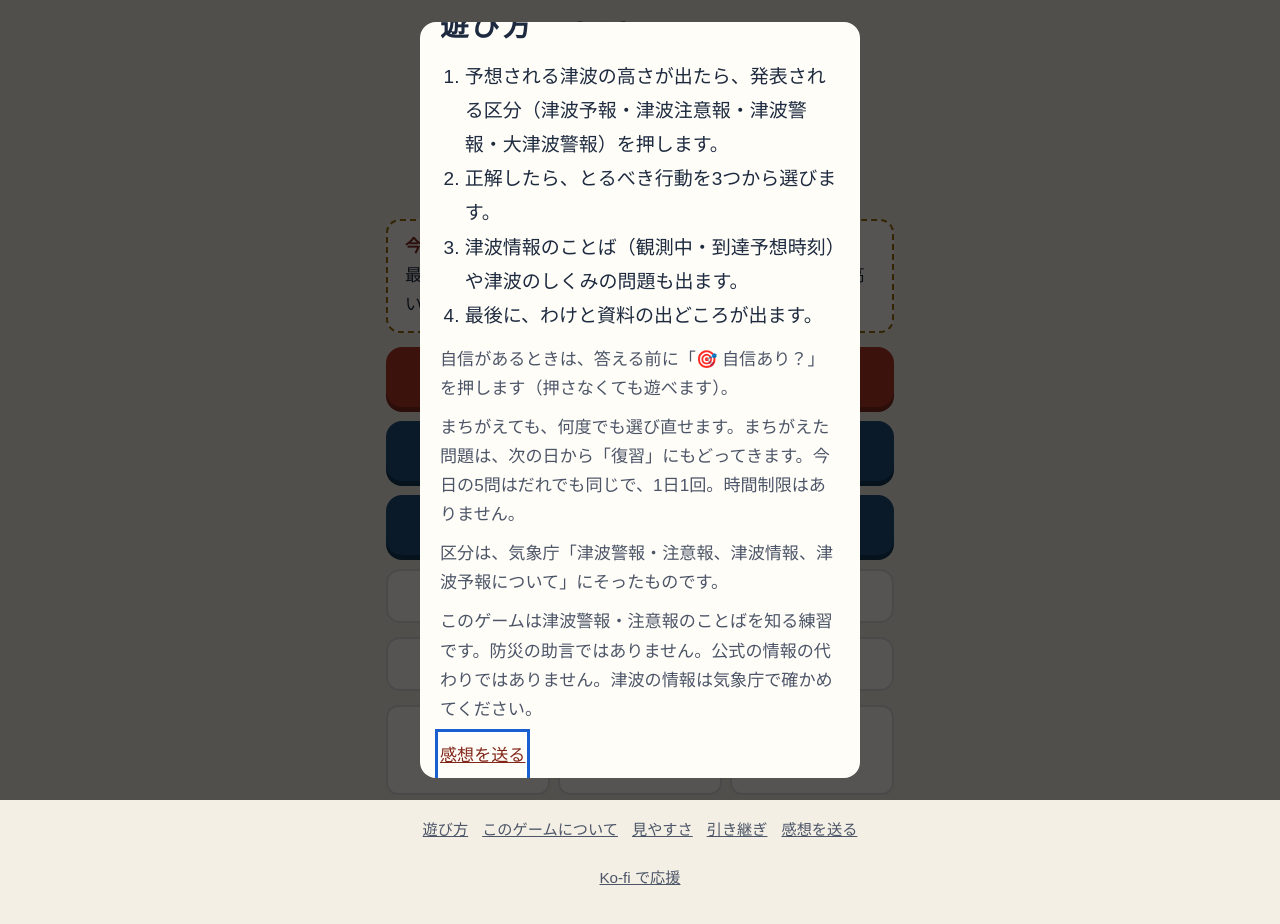
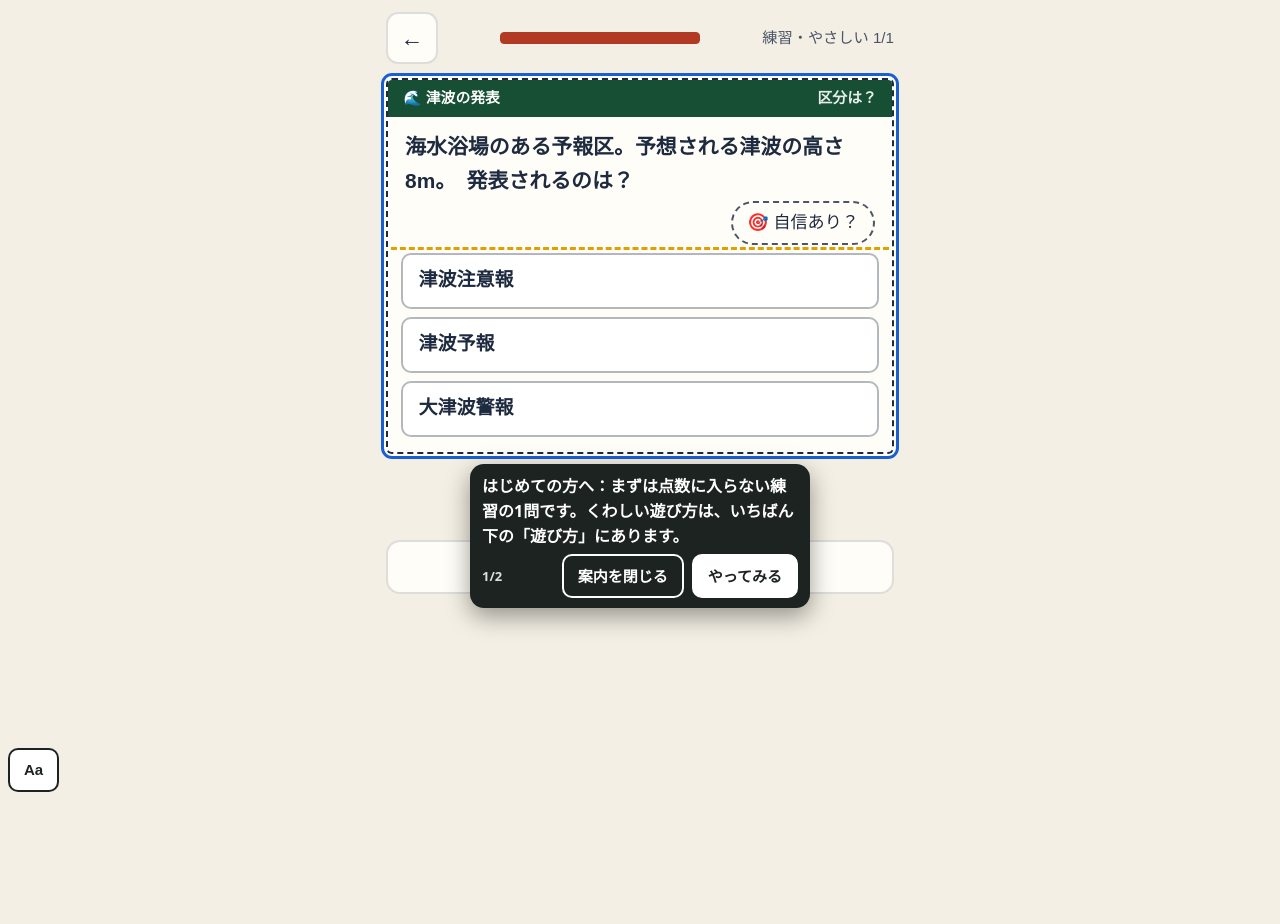
Before and after one commit to satou-aaaaa/tsunami-yomi, a plain HTML site: page index.html in a window 1280 px wide. After the commit the page ends 800 px from the top, so only its background shows below. Drawn offline with Linux system fonts and the light colour scheme; a web font is replaced by a local one.

Commit message:
ひな形の共通部品を写す（shared-workflows 67f7985） (#5)
Co-authored-by: template-sync <41898283+github-actions[bot]@users.noreply.github.com>

```diff
--- a/index.html
+++ b/index.html
@@ -346,7 +346,8 @@ html.a11y-say body{padding-bottom:calc(64px + env(safe-area-inset-bottom,0px))!i
 //      （incidents/2026-11-21-hand-copied-helpers-drift.md）。
 //      あわせて、はじめて遊ぶ人への案内（吹き出し Core.coach）を足した。長い「遊び方」の窓の代わりに、練習の1問を遊びながら
 //      その場で一言ずつ教える（NN/g「Mobile Instructional Overlays」・Andersen ほか CHI 2012「The Impact of Tutorials on Games of Varying Complexity」）。
-//   3: 2026-11-22 吹き出しを出しているあいだ 0.4 秒ごとに場所を測り直す（古い場所に残って押す所を隠すことがあった）。ボタンの字を「案内を閉じる」に
+//   3: 2026-11-22 吹き出しを出しているあいだ 0.4 秒ごとに場所を測り直す（古い場所に残って押す所を隠すことがあった）。ボタンの字を「案内を閉じる」に。
+//      段の wait（その所が出るまで待つ）を足した。全ゲームの「はじめての練習」を sync-template の migrateFirstPlay が足すため
 //   2: 2026-11-22 感想フォームのゲーム名を、渡さなければ題（<title>）から入れる。sync-template が全ゲームを game-core に切り替える（migrateCore）ため
 // 決まり: 外へ通信しない。ゲームの関数の名前（toast・buzz など）は上書きしない（Core.toast などで呼ぶ）。
 (function () {
@@ -432,6 +433,7 @@ html.a11y-say body{padding-bottom:calc(64px + env(safe-area-inset-bottom,0px))!i
   //   sel   …… 吹き出しを付ける所。まだ画面に無いあいだは待つ（ゲームが画面を作り直しても付け直す）
   //   until …… その所が画面に出たら次へ進む（答えた・正解した など）。無ければ sel を押したら次へ
   //   button …… 押すと次へ進むボタンの字（読むだけの吹き出し）
+  //   wait  …… その所が画面に出るまで、この吹き出しは出さずに待つ（答えたあとにだけ「次へ」を指す など）
   //   pos   …… "below"（既定）か "above"。その側に場所が無ければ、ページを少し動かして場所を空ける（読む所を隠さないため）
   // 吹き出しは押す所を隠さない（上か下の空いたほうに出す）。「案内を閉じる」と Esc でいつでもやめられる。
   const coach = (() => {
@@ -466,7 +468,7 @@ html.a11y-say body{padding-bottom:calc(64px + env(safe-area-inset-bottom,0px))!i
       while (steps && i < steps.length && steps[i].until && find(steps[i].until)) i++;
       if (!steps) return;
       if (i >= steps.length) return stop(true);
-      const st = steps[i], el = find(st.sel);
+      const st = steps[i], el = st.wait && !find(st.wait) ? null : find(st.sel);
       if (!el) { box.hidden = true; mark(null); return; }
       box.hidden = false; mark(el);
       const fresh = shown !== i;
@@ -939,7 +941,7 @@ function home() {
   $("go-cal").onclick = () => cal();
   $("go-ach").onclick = achView;
   bindFooter();
-  if (!s.tut) openHow();
+  if (!s.tut) firstPlay();
 }
 function practiceMenu() {
   app.innerHTML = `<header><button class="icon" id="back" aria-label="もどる">←</button><h1>練習<small>今日の記録には入りません（まなび帳には載ります）</small></h1></header>
@@ -950,6 +952,27 @@ function practiceMenu() {
   document.querySelectorAll(".lv button").forEach((b) => (b.onclick = () => startRun("p", +b.dataset.t)));
   bindFooter(); toTop();
 }
+// first-play:begin（shared-workflows の scripts/sync-template.mjs が足した。直すときはひな形を直す）
+// はじめての人：長い「遊び方」の窓を出さず、点数に入らない練習の1問を遊びながら、吹き出しで一言ずつ教える（game-core の Core.coach）。
+// 「見た」は始めたその場で残す（途中でやめても、次からはふつうに始まる。くわしい遊び方はいつでもいちばん下の「遊び方」から）
+const FIRST_STEPS = [
+  { sel: "#choices", button: "やってみる", text: "はじめての方へ：まずは点数に入らない練習の1問です。くわしい遊び方は、いちばん下の「遊び方」にあります。" },
+  { sel: "#next", wait: ".verdict", text: "できました。わけを読んだら、ここを押して進みます。" },
+];
+function firstPlay() {
+  save((s) => { s.tut = true; });
+  // 練習の入り口を開いて、いちばん上（いちばんやさしい）を押す。無ければ前の形（遊び方の窓）にもどす
+  practiceMenu();
+  const b = document.querySelector(".lv button");
+  if (!window.Core || !Core.coach || !b) { home(); return openHow(); }
+  b.click();
+  // 練習は1問だけにする（数を減らしてから描き直す）
+  save((s) => { const r = s.runs && s.runs.p; if (r && Array.isArray(r.list)) r.list = r.list.slice(0, 1); });
+  play();
+  // 案内を閉じた（Esc も）ら、1問の練習の途中経過を残さずにホームへ（ふだんの練習の「続きから」を出さない）
+  Core.coach.start(FIRST_STEPS, { home, onEnd: (done) => { if (done === false) { save((s) => { const r = s.runs && s.runs.p; if (r && !(r.res || []).length) delete s.runs.p; }); home(); } } });
+}
+// first-play:end
 function startRun(mode, opt) {
   const k = todayKey(); let ng = false;
   save((s) => {
```
Also changed, not shown: qa/run.mjs (+6 -5 lines).
